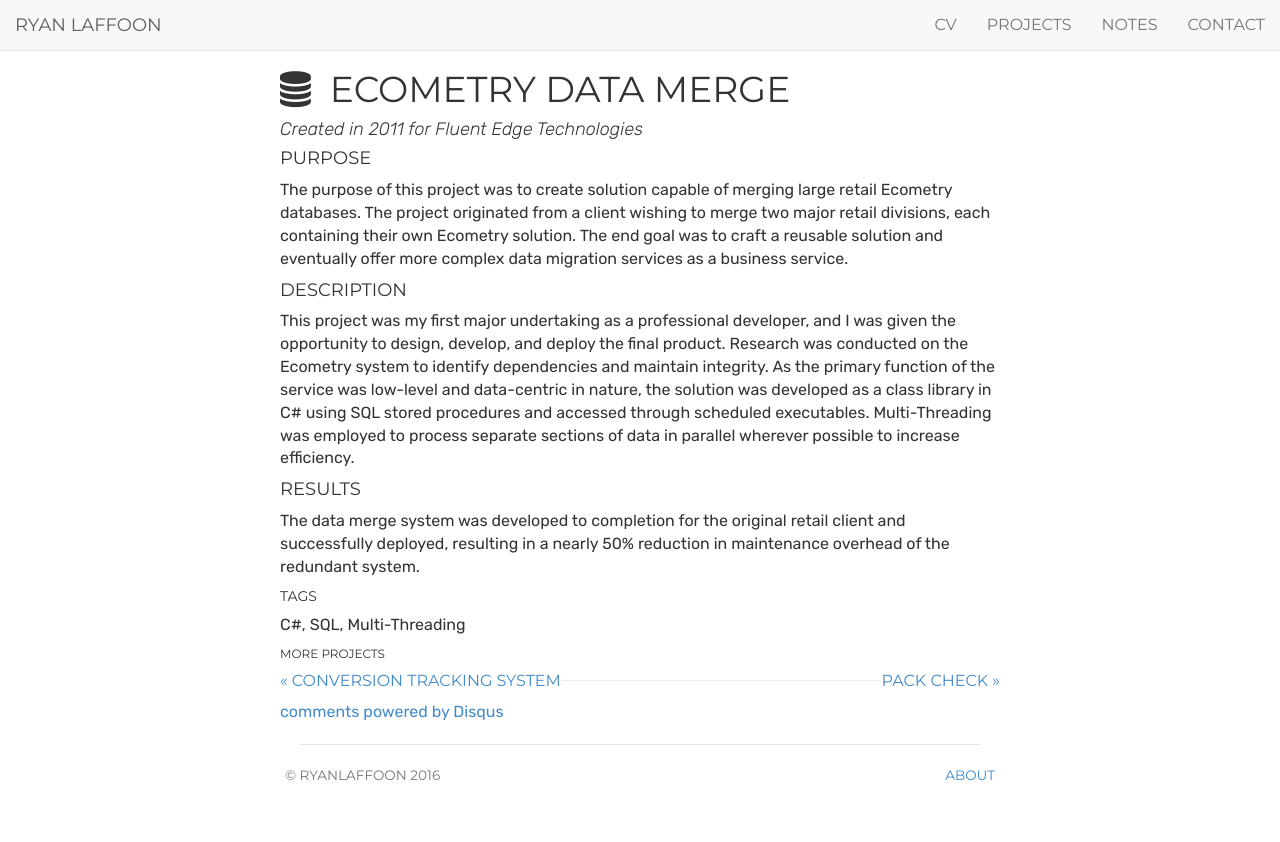
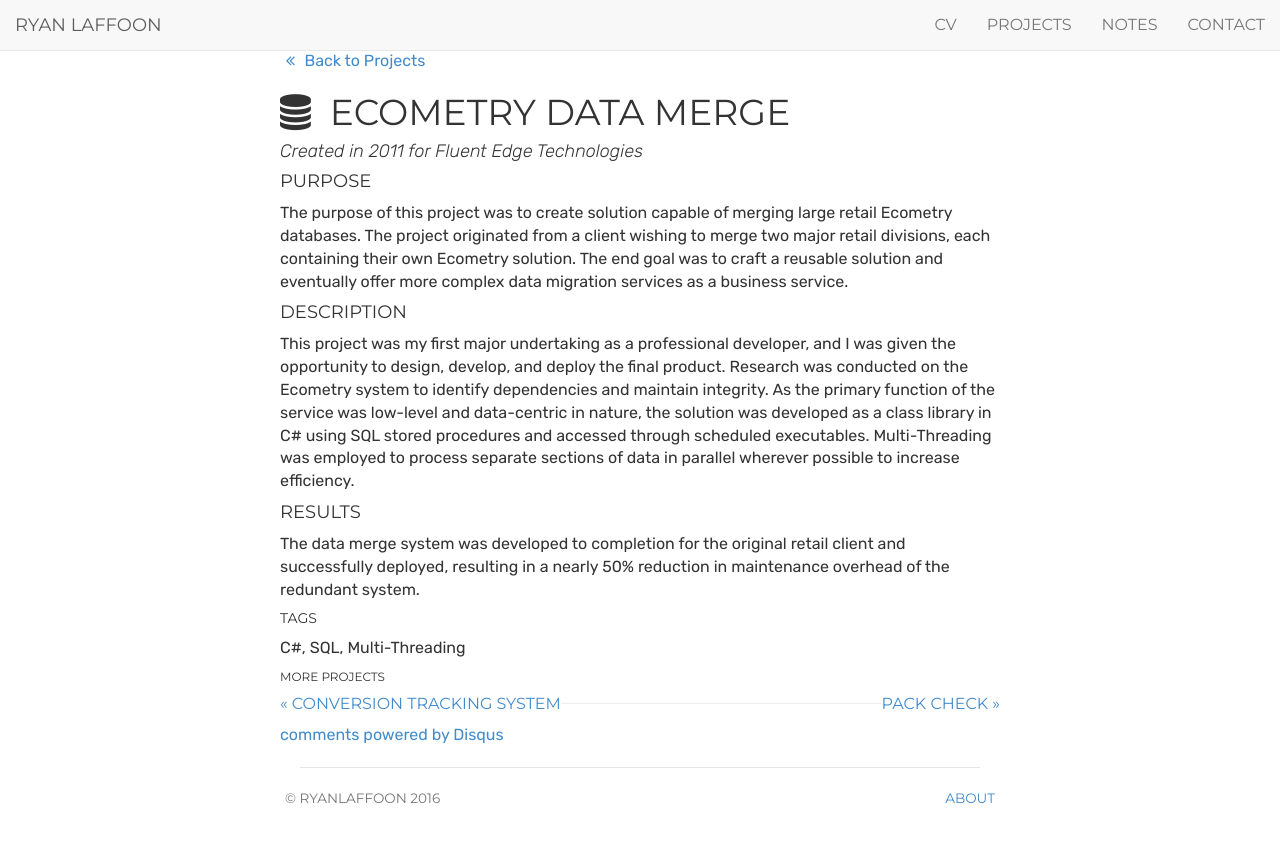
Before and after one commit to ryanlaffoon/ryanlaffoon.github.io, a Jekyll site: the page built from _projects/Ecometry-Data-Merge.md, in a window 1280 px wide. Shown: the top 842 px of the page. Built offline with Jekyll 4.4.1, drawn with Linux system fonts in a browser that asks for light colours; comment, search, counter and statistics services are not loaded.

Commit message:
Update project.html

```diff
--- a/_layouts/project.html
+++ b/_layouts/project.html
@@ -7,6 +7,9 @@
 
 <div class="projects">
     <div class="project single">
+        <div>
+            <a href="/projects/"><i class="fa fa-angle-double-left fa-fw"></i> Back to Projects</a>
+        </div>
         <div>
             <h1 class="title">
                 <i class="{{ project.icon }}"></i>&nbsp;&nbsp;{{ project.name }}
```
